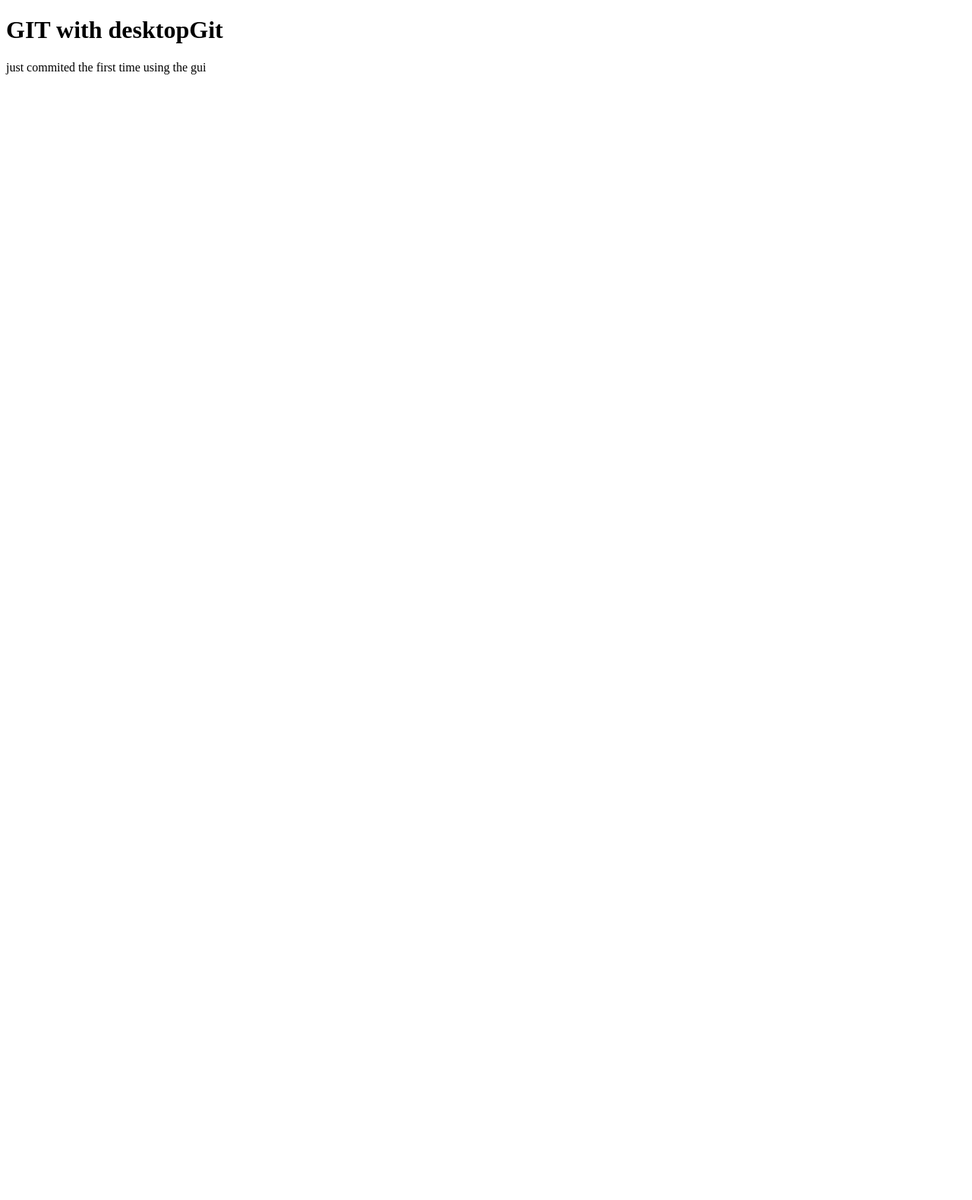
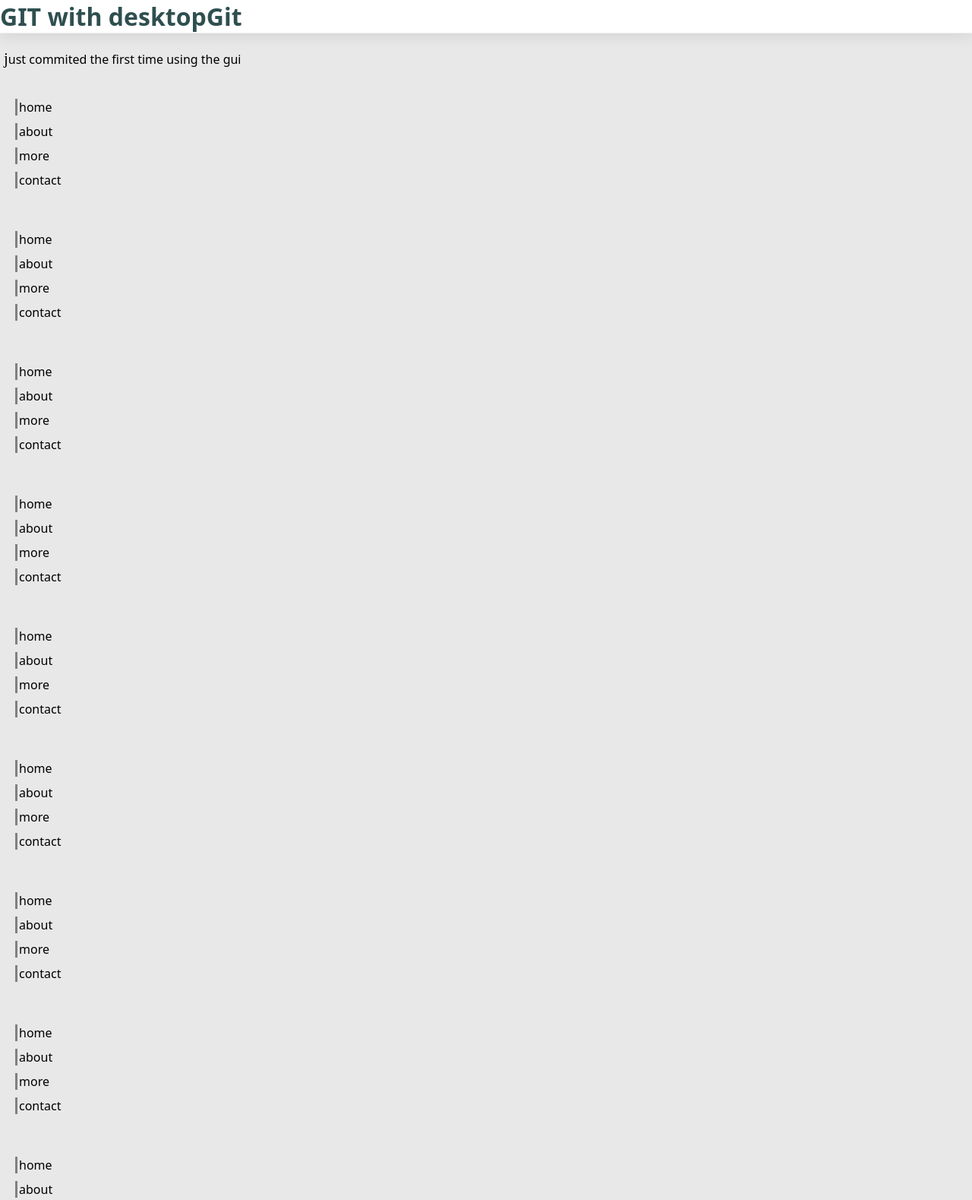
Before and after one commit to seffyfisher/learntogit, a plain HTML site: page index.html in a window 1280 px wide. Shown: the top 1579 px of the page at 76% size. Before the commit the page ends 800 px from the top, so only its background shows below. Drawn offline with Linux system fonts and the light colour scheme.

Commit message:
added style.css
and some more edits in html file

```diff
--- a/index.html
+++ b/index.html
@@ -3,10 +3,78 @@
 <head>
     <meta charset="UTF-8">
     <meta name="viewport" content="width=device-width, initial-scale=1.0">
+    <link rel="stylesheet" href="style.css" />
     <title>first git with desktop</title>
 </head>
 <body>
     <h1>GIT with desktopGit</h1>
+
+
 	<p>just commited the first time using the gui</p>
+
+	<ul>
+
+	    <li>home</li>
+	    <li>about</li>
+	    <li>more</li>
+	    <li>contact</li>
+	</ul>
+
+		<ul>
+
+	    <li>home</li>
+	    <li>about</li>
+	    <li>more</li>
+	    <li>contact</li>
+	</ul>
+		<ul>
+
+	    <li>home</li>
+	    <li>about</li>
+	    <li>more</li>
+	    <li>contact</li>
+	</ul>
+		<ul>
+
+	    <li>home</li>
+	    <li>about</li>
+	    <li>more</li>
+	    <li>contact</li>
+	</ul>
+		<ul>
+
+	    <li>home</li>
+	    <li>about</li>
+	    <li>more</li>
+	    <li>contact</li>
+	</ul>
+		<ul>
+
+	    <li>home</li>
+	    <li>about</li>
+	    <li>more</li>
+	    <li>contact</li>
+	</ul>
+		<ul>
+
+	    <li>home</li>
+	    <li>about</li>
+	    <li>more</li>
+	    <li>contact</li>
+	</ul>
+		<ul>
+
+	    <li>home</li>
+	    <li>about</li>
+	    <li>more</li>
+	    <li>contact</li>
+	</ul>
+		<ul>
+
+	    <li>home</li>
+	    <li>about</li>
+	    <li>more</li>
+	    <li>contact</li>
+	</ul>
 </body>
 </html>
--- /dev/null
+++ b/style.css
@@ -0,0 +1,37 @@
+html,body{
+    margin:0;
+    padding:0;
+            font-family: system-ui;
+        background:#e8e8e8;
+}
+
+
+p::first-letter{
+    font-size: 130%;
+    font-family: serif;
+}
+p{
+    padding:5px;
+}
+
+h1{
+    margin:0;
+    padding:0;
+    width:100%;
+    border-bottom: 1px solid #eee;
+    color:darkslategrey;
+    position:sticky;
+    top:0;
+    background:white;
+    box-shadow: 0px 5px 17px 0px rgba(56, 56, 56, 0.10);
+}
+
+ul{
+    list-style: none;
+    padding:10px;
+}
+li{
+    border-left: 3px solid gray;
+    padding-left:2px;
+    margin:10px;
+}
```
